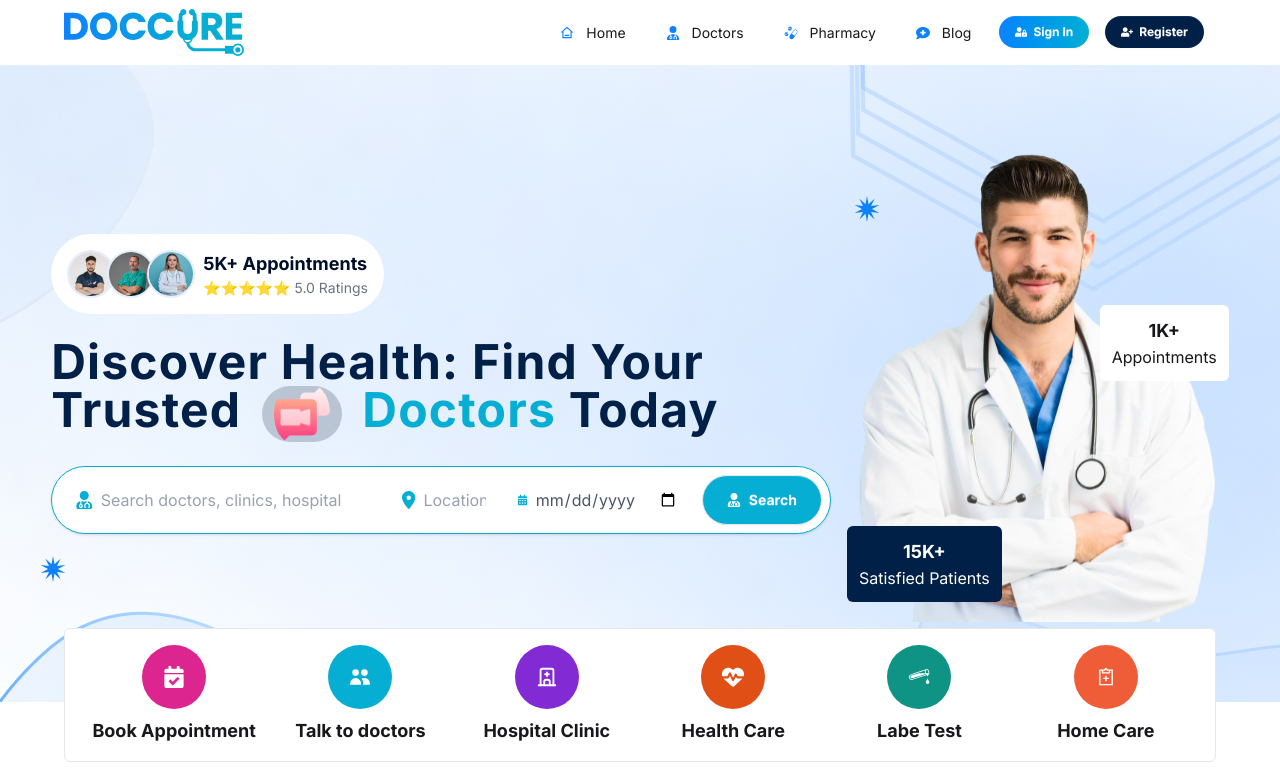
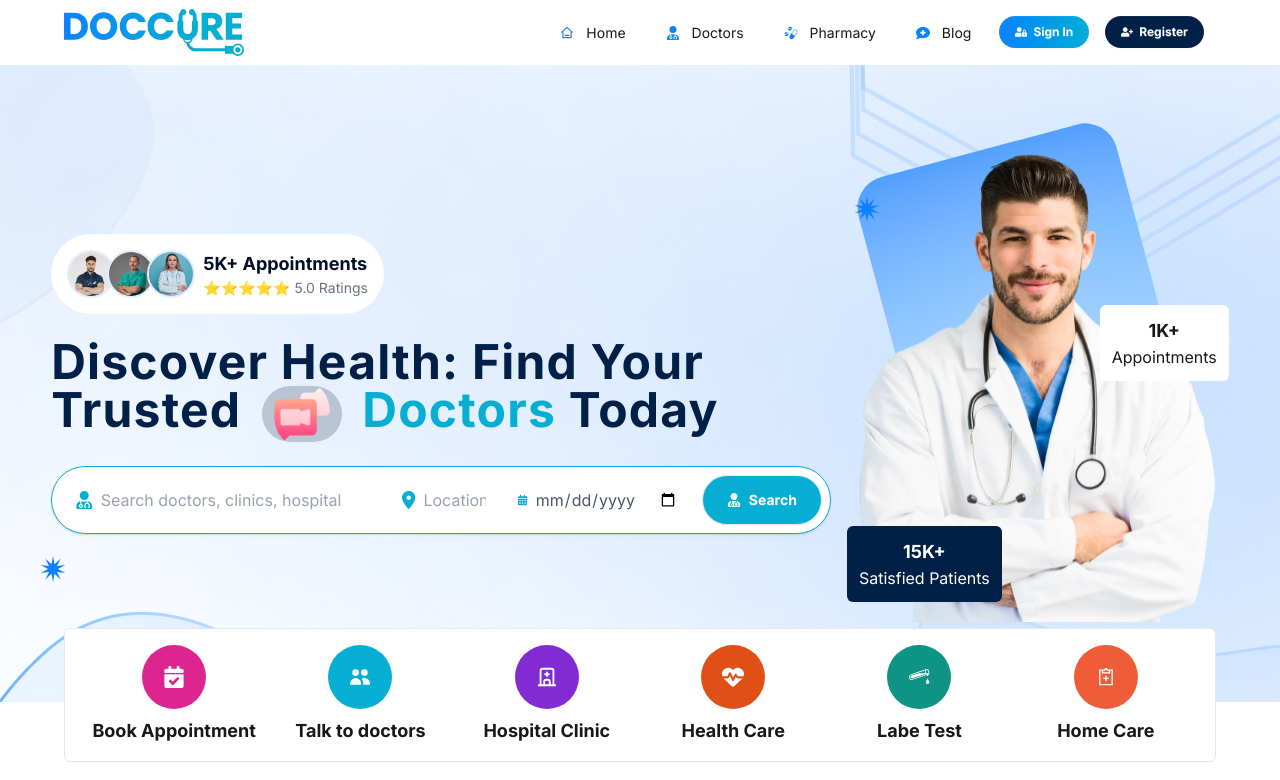
Before and after one commit to jahidul2004/doctorvai, a React (Vite) app: page / in a window 1280 px wide. Shown: the top 780 px of the page. Built offline with nearby package versions, Linux system fonts and the light colour scheme.

Commit message:
Header updated.

```diff
--- a/src/pages/home/header/Header.jsx
+++ b/src/pages/home/header/Header.jsx
@@ -139,6 +139,8 @@ const Header = () => {
                         alt="Health"
                     />
 
+                    <div className="absolute top-0 right-12 md:right-18 z-[-1] w-[70%] h-[70%] bg-gradient-to-b from-[#0073ff] to-[#9cecfe] rotate-[-15deg] rounded-t-4xl"></div>
+
                     <div className="absolute bottom-90 md:bottom-5 bg-[#012047] text-white p-3 rounded-md text-center">
                         <h1 className="font-bold text-lg">15K+</h1>
                         <p>Satisfied Patients</p>
```
